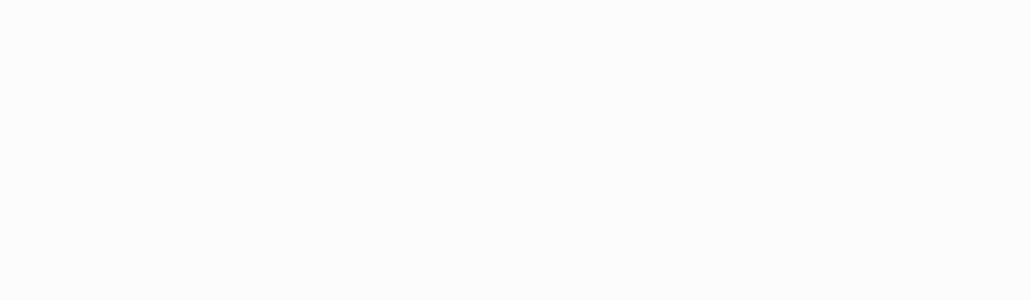
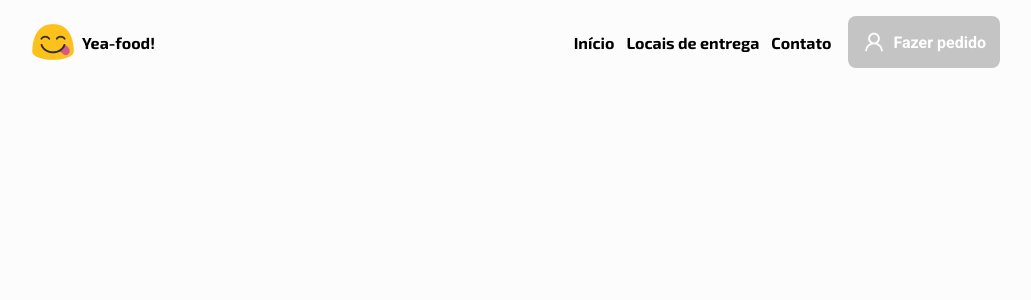
Before and after one commit to EddyPBR/yae-food, a Next.js app: page / in a window 1280 px wide. Shown: the top 300 px of the page, without its empty margins (124-1155 px from the left). Built offline with nearby package versions, Linux system fonts and the light colour scheme.

Commit message:
feat: enabling Navbar in Home Page

```diff
--- a/src/pages/index.tsx
+++ b/src/pages/index.tsx
@@ -1,12 +1,15 @@
 import Head from "next/head";
+
+import { Navbar } from "@components/Navbar";
 
 export default function Home() {
   return (
-    <main>
+    <>
       <Head>
         <title>yae-food</title>
         <meta name="description" content="Generated by create next app" />
       </Head>
-    </main>
+      <Navbar />
+    </>
   );
 }
```
